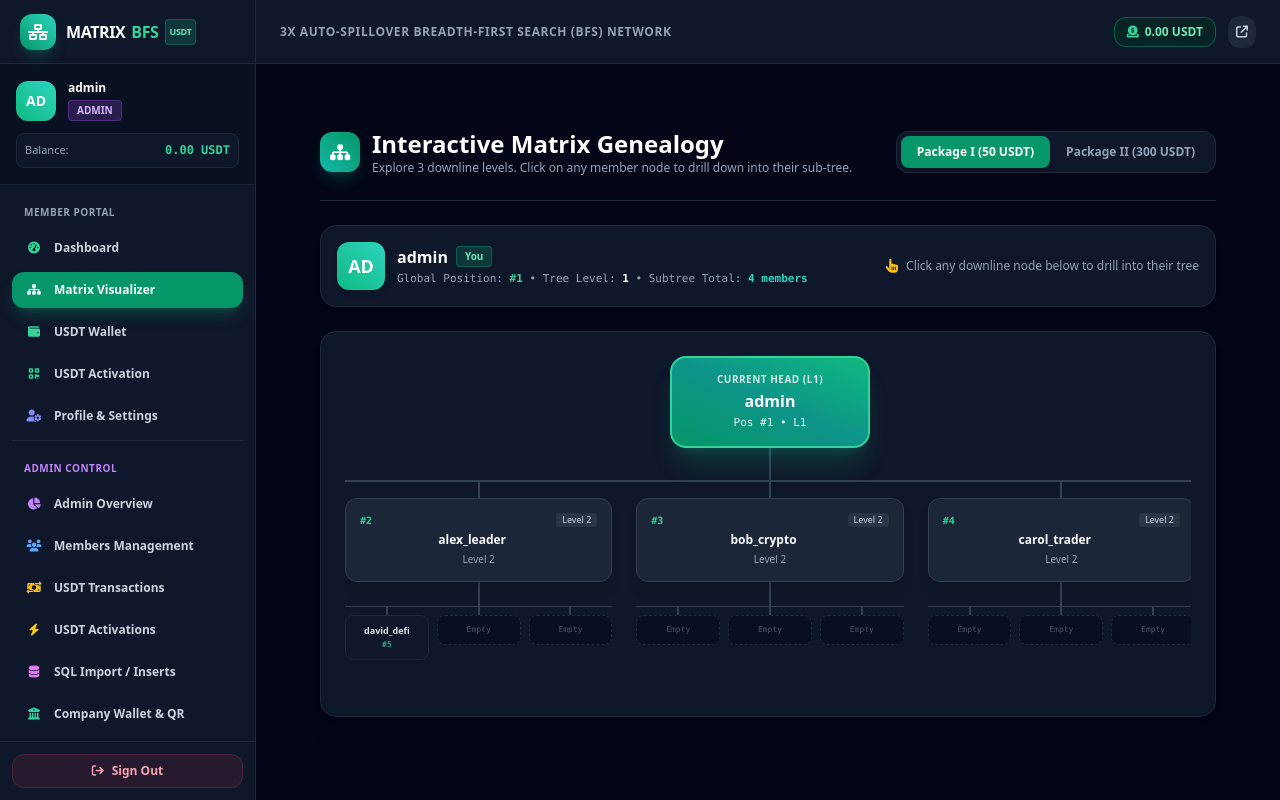
After one commit to priyeshdaspookulangara/signoria, a PHP site: page /member/genealogy.php in a window 1280 px wide. The commit adds this page. Run offline with PHP 8.4, Linux system fonts and the light colour scheme; a user stored in the database is signed in; data comes from the database, SQL or seed files in the repository; some libraries are stand-ins or nearby versions.

Commit message:
Add dedicated 3-level interactive genealogy page
Co-authored-by: priyeshdaspookulangara <216598157+priyeshdaspookulangara@users.noreply.github.com>

```diff
--- a/includes/bfs_engine.php
+++ b/includes/bfs_engine.php
@@ -307,7 +307,7 @@ class BfsMatrixEngine {
      * Retrieve visual tree structure for a user in a given package.
      * Returns the user's primary/active node and their direct downstream children (up to 3 levels deep).
      */
-    public static function getUserMatrixTree(PDO $pdo, int $userId, string $packageType): ?array {
+    public static function getUserMatrixTree(PDO $pdo, int $userId, string $packageType, int $maxDepth = 3): ?array {
         // Find user's earliest active node in this package
         $stmt = $pdo->prepare("
             SELECT m.*, u.username, u.email, u.usdt_wallet
@@ -327,10 +327,34 @@ class BfsMatrixEngine {
             return null;
         }
 
-        // Fetch direct 1st level children
-        $rootNode['children'] = self::getNodeChildren($pdo, (int)$rootNode['id'], 1, 2);
+        // Fetch direct children up to maxDepth levels deep
+        $rootNode['children'] = self::getNodeChildren($pdo, (int)$rootNode['id'], 1, $maxDepth);
 
         // Calculate total team size under this node
+        $rootNode['team_count'] = self::countDescendants($pdo, (int)$rootNode['id']);
+
+        return $rootNode;
+    }
+
+    /**
+     * Retrieve tree structure anchored at a specific matrix node ID (up to 3 levels deep).
+     */
+    public static function getNodeMatrixTree(PDO $pdo, int $nodeId, int $maxDepth = 3): ?array {
+        $stmt = $pdo->prepare("
+            SELECT m.*, u.username, u.email, u.usdt_wallet
+            FROM matrix_nodes m
+            JOIN users u ON m.user_id = u.id
+            WHERE m.id = :nid
+            LIMIT 1
+        ");
+        $stmt->execute([':nid' => $nodeId]);
+        $rootNode = $stmt->fetch();
+
+        if (!$rootNode) {
+            return null;
+        }
+
+        $rootNode['children'] = self::getNodeChildren($pdo, (int)$rootNode['id'], 1, $maxDepth);
         $rootNode['team_count'] = self::countDescendants($pdo, (int)$rootNode['id']);
 
         return $rootNode;
--- a/includes/header.php
+++ b/includes/header.php
@@ -119,7 +119,12 @@ $currentPath = $_SERVER['SCRIPT_NAME'] ?? '';
                     </div>
 
                     <a href="/member/dashboard.php" class="flex items-center px-3 py-2.5 text-xs font-semibold rounded-xl transition <?= str_contains($currentPath, 'member/dashboard.php') ? 'bg-emerald-600 text-white shadow-lg shadow-emerald-600/30' : 'text-slate-300 hover:text-white hover:bg-slate-800' ?>">
-                        <i class="fa-solid fa-sitemap w-5 text-center mr-2.5 <?= str_contains($currentPath, 'member/dashboard.php') ? 'text-white' : 'text-teal-400' ?>"></i>
+                        <i class="fa-solid fa-gauge-high w-5 text-center mr-2.5 <?= str_contains($currentPath, 'member/dashboard.php') ? 'text-white' : 'text-emerald-400' ?>"></i>
+                        Dashboard
+                    </a>
+
+                    <a href="/member/genealogy.php" class="flex items-center px-3 py-2.5 text-xs font-semibold rounded-xl transition <?= str_contains($currentPath, 'member/genealogy.php') ? 'bg-emerald-600 text-white shadow-lg shadow-emerald-600/30' : 'text-slate-300 hover:text-white hover:bg-slate-800' ?>">
+                        <i class="fa-solid fa-sitemap w-5 text-center mr-2.5 <?= str_contains($currentPath, 'member/genealogy.php') ? 'text-white' : 'text-teal-400' ?>"></i>
                         Matrix Visualizer
                     </a>
 
--- /dev/null
+++ b/member/genealogy.php
@@ -0,0 +1,293 @@
+<?php
+/**
+ * Member Genealogy / Matrix Tree Visualizer
+ * Shows 3 levels of the 3x BFS Matrix tree by default.
+ * Each node is interactive and clickable, drilling down into that user/node's sub-genealogy.
+ */
+declare(strict_types=1);
+
+require_once __DIR__ . '/../includes/auth.php';
+require_once __DIR__ . '/../includes/bfs_engine.php';
+require_once __DIR__ . '/../includes/functions.php';
+
+requireAuth();
+
+$currentUser = getCurrentUser();
+$currentUserId = (int)$currentUser['id'];
+$pdo = getDatabaseConnection();
+
+// Selected package (default package_1)
+$packageType = trim($_GET['package'] ?? 'package_1');
+if (!in_array($packageType, ['package_1', 'package_2'], true)) {
+    $packageType = 'package_1';
+}
+
+$pkgConfig = BfsMatrixEngine::getConfig($packageType);
+
+// Fetch logged in user's root node in this package
+$userRootStmt = $pdo->prepare("
+    SELECT id, position_index, level, status
+    FROM matrix_nodes
+    WHERE user_id = :uid AND package_type = :pkg
+    ORDER BY id ASC
+    LIMIT 1
+");
+$userRootStmt->execute([':uid' => $currentUserId, ':pkg' => $packageType]);
+$userRootNode = $userRootStmt->fetch();
+
+// Target node ID to display (if specified)
+$targetNodeId = isset($_GET['node_id']) ? (int)$_GET['node_id'] : 0;
+
+$tree = null;
+if ($targetNodeId > 0) {
+    // Load requested node's 3-level tree
+    $tree = BfsMatrixEngine::getNodeMatrixTree($pdo, $targetNodeId, 3);
+} elseif ($userRootNode) {
+    // Default to current user's root node tree
+    $tree = BfsMatrixEngine::getNodeMatrixTree($pdo, (int)$userRootNode['id'], 3);
+}
+
+// Build parent breadcrumb if viewing a descendant node
+$parentNodes = [];
+if ($tree && $tree['parent_node_id']) {
+    $currPid = $tree['parent_node_id'];
+    $loopGuard = 0;
+    while ($currPid !== null && $loopGuard < 10) {
+        $pStmt = $pdo->prepare("
+            SELECT m.id, m.parent_node_id, m.position_index, u.username
+            FROM matrix_nodes m
+            JOIN users u ON m.user_id = u.id
+            WHERE m.id = :id
+            LIMIT 1
+        ");
+        $pStmt->execute([':id' => $currPid]);
+        $pNode = $pStmt->fetch();
+        if (!$pNode) {
+            break;
+        }
+        $parentNodes[] = $pNode;
+        $currPid = $pNode['parent_node_id'];
+        $loopGuard++;
+    }
+    $parentNodes = array_reverse($parentNodes);
+}
+
+$pageTitle = 'Matrix Genealogy Tree';
+require_once __DIR__ . '/../includes/header.php';
+?>
+
+<div class="max-w-7xl mx-auto px-4 sm:px-6 lg:px-8 py-8 space-y-6">
+    <!-- Header with Package Switcher & Reset -->
+    <div class="flex flex-col md:flex-row md:items-center md:justify-between pb-6 border-b border-slate-800 gap-4">
+        <div>
+            <div class="flex items-center gap-3">
+                <div class="w-10 h-10 rounded-xl bg-gradient-to-tr from-teal-500 to-emerald-600 flex items-center justify-center text-white shadow-lg shadow-teal-500/20">
+                    <i class="fa-solid fa-sitemap text-lg"></i>
+                </div>
+                <div>
+                    <h1 class="text-2xl font-black text-white flex items-center gap-2">
+                        Interactive Matrix Genealogy
+                    </h1>
+                    <p class="text-xs text-slate-400">
+                        Explore 3 downline levels. Click on any member node to drill down into their sub-tree.
+                    </p>
+                </div>
+            </div>
+        </div>
+
+        <div class="flex flex-wrap items-center gap-3">
+            <!-- Package Switcher Tabs -->
+            <div class="inline-flex p-1 bg-slate-900 border border-slate-800 rounded-xl">
+                <a href="/member/genealogy.php?package=package_1"
+                   class="px-4 py-2 text-xs font-bold rounded-lg transition <?= $packageType === 'package_1' ? 'bg-emerald-600 text-white shadow-md' : 'text-slate-400 hover:text-white' ?>">
+                   Package I (50 USDT)
+                </a>
+                <a href="/member/genealogy.php?package=package_2"
+                   class="px-4 py-2 text-xs font-bold rounded-lg transition <?= $packageType === 'package_2' ? 'bg-teal-600 text-white shadow-md' : 'text-slate-400 hover:text-white' ?>">
+                   Package II (300 USDT)
+                </a>
+            </div>
+
+            <!-- Reset to My Tree Button -->
+            <?php if ($userRootNode && ($targetNodeId > 0 && $targetNodeId !== (int)$userRootNode['id'])): ?>
+                <a href="/member/genealogy.php?package=<?= e($packageType) ?>"
+                   class="px-3.5 py-2 bg-slate-800 hover:bg-slate-700 text-slate-200 border border-slate-700 text-xs font-bold rounded-xl transition flex items-center gap-1.5 shadow">
+                    <i class="fa-solid fa-rotate-left text-amber-400"></i>
+                    <span>Back to My Root</span>
+                </a>
+            <?php endif; ?>
+        </div>
+    </div>
+
+    <!-- Breadcrumb Path Bar -->
+    <?php if (!empty($parentNodes)): ?>
+        <div class="bg-slate-900/80 border border-slate-800 rounded-xl px-4 py-2.5 flex items-center gap-2 text-xs overflow-x-auto custom-scroll">
+            <span class="text-slate-500 font-semibold uppercase text-[10px] tracking-wider">Upline Trail:</span>
+            <?php if ($userRootNode): ?>
+                <a href="/member/genealogy.php?package=<?= e($packageType) ?>&node_id=<?= (int)$userRootNode['id'] ?>"
+                   class="text-emerald-400 hover:underline font-bold">
+                    My Root (#<?= (int)$userRootNode['position_index'] ?>)
+                </a>
+                <span class="text-slate-600">/</span>
+            <?php endif; ?>
+            <?php foreach ($parentNodes as $p): ?>
+                <?php if ($userRootNode && (int)$p['id'] === (int)$userRootNode['id']) continue; ?>
+                <a href="/member/genealogy.php?package=<?= e($packageType) ?>&node_id=<?= (int)$p['id'] ?>"
+                   class="text-slate-300 hover:text-white font-medium">
+                    <?= e($p['username']) ?> (#<?= (int)$p['position_index'] ?>)
+                </a>
+                <span class="text-slate-600">/</span>
+            <?php endforeach; ?>
+            <span class="text-white font-bold bg-slate-800 px-2 py-0.5 rounded text-[11px]">
+                <?= e($tree['username'] ?? '') ?> (Current View)
+            </span>
+        </div>
+    <?php endif; ?>
+
+    <?php if (!$tree): ?>
+        <!-- No Active Node in this Package -->
+        <div class="bg-slate-900 border border-slate-800 rounded-2xl p-12 text-center shadow-xl">
+            <div class="w-16 h-16 mx-auto mb-4 rounded-2xl bg-slate-800 text-slate-500 flex items-center justify-center text-3xl">
+                <i class="fa-solid fa-network-wired opacity-40"></i>
+            </div>
+            <h3 class="text-lg font-bold text-white mb-2">No Active Matrix Node Found</h3>
+            <p class="text-xs text-slate-400 max-w-md mx-auto mb-6">
+                You do not have an active node in <?= e($pkgConfig['name']) ?> yet. Activate your position to unlock your 3x BFS tree genealogy.
+            </p>
+            <a href="/member/usdt_activate.php" class="px-5 py-2.5 bg-emerald-600 hover:bg-emerald-500 text-white rounded-xl text-xs font-bold transition shadow-lg shadow-emerald-600/30">
+                Activate Package
+            </a>
+        </div>
+    <?php else: ?>
+        <!-- Current Root Node Info Card -->
+        <div class="bg-slate-900 border border-slate-800 rounded-2xl p-4 shadow-lg flex flex-wrap items-center justify-between gap-4">
+            <div class="flex items-center gap-3">
+                <div class="w-12 h-12 rounded-xl bg-gradient-to-tr from-emerald-500 to-teal-400 flex items-center justify-center text-white font-black text-lg shadow-md">
+                    <?= strtoupper(substr($tree['username'], 0, 2)) ?>
+                </div>
+                <div>
+                    <div class="flex items-center gap-2">
+                        <span class="font-black text-white text-base"><?= e($tree['username']) ?></span>
+                        <?php if ((int)$tree['user_id'] === $currentUserId): ?>
+                            <span class="px-2 py-0.5 rounded text-[10px] font-bold bg-emerald-500/20 text-emerald-300 border border-emerald-500/30">You</span>
+                        <?php endif; ?>
+                        <?php if ($tree['is_rebirth']): ?>
+                            <span class="px-2 py-0.5 rounded text-[10px] font-bold bg-purple-500/20 text-purple-300 border border-purple-500/30">Rebirth Booster</span>
+                        <?php endif; ?>
+                    </div>
+                    <div class="text-[11px] text-slate-400 mt-0.5 font-mono">
+                        Global Position: <strong class="text-emerald-400">#<?= (int)$tree['position_index'] ?></strong> &bull;
+                        Tree Level: <strong class="text-white"><?= (int)$tree['level'] ?></strong> &bull;
+                        Subtree Total: <strong class="text-teal-400"><?= (int)$tree['team_count'] ?> members</strong>
+                    </div>
+                </div>
+            </div>
+
+            <div class="text-xs text-slate-400 flex items-center gap-2">
+                <i class="fa-solid fa-hand-pointer text-amber-400 text-sm"></i>
+                <span>Click any downline node below to drill into their tree</span>
+            </div>
+        </div>
+
+        <!-- 3-Level Visual Matrix Tree Board -->
+        <div class="bg-slate-900 border border-slate-800 rounded-2xl p-6 shadow-xl">
+            <div class="overflow-x-auto pb-8 custom-scroll">
+                <div class="min-w-[850px] flex flex-col items-center select-none">
+
+                    <!-- ================= Level 1: Root Node ================= -->
+                    <div class="flex flex-col items-center">
+                        <div class="group relative px-6 py-3.5 rounded-2xl bg-gradient-to-tr from-emerald-600 via-teal-600 to-emerald-500 text-white shadow-xl shadow-emerald-500/20 text-center border-2 border-emerald-400 cursor-pointer min-w-[200px]">
+                            <div class="text-[10px] uppercase tracking-wider font-extrabold opacity-80 mb-0.5">
+                                Current Head (L1)
+                            </div>
+                            <div class="font-black text-base truncate"><?= e($tree['username']) ?></div>
+                            <div class="text-[11px] font-mono opacity-90 mt-0.5">
+                                Pos #<?= (int)$tree['position_index'] ?> &bull; L<?= (int)$tree['level'] ?>
+                            </div>
+                        </div>
+                        <!-- Connector Stem -->
+                        <div class="w-0.5 h-8 bg-slate-700"></div>
+                    </div>
+
+                    <!-- ================= Level 2: 3 Direct Downlines ================= -->
+                    <div class="w-full flex justify-center">
+                        <div class="grid grid-cols-3 gap-6 w-full max-w-5xl pt-2 border-t-2 border-slate-700">
+                            <?php
+                            $childrenL2 = $tree['children'] ?? [];
+                            for ($i = 0; $i < 3; $i++):
+                                $child = $childrenL2[$i] ?? null;
+                            ?>
+                                <div class="flex flex-col items-center">
+                                    <div class="w-0.5 h-4 bg-slate-700 -mt-2"></div>
+
+                                    <?php if ($child): ?>
+                                        <!-- Clickable Level 2 Node -->
+                                        <a href="/member/genealogy.php?package=<?= e($packageType) ?>&node_id=<?= (int)$child['id'] ?>"
+                                           title="Click to view <?= e($child['username']) ?>'s genealogy"
+                                           class="w-full p-3.5 rounded-xl bg-slate-800/90 hover:bg-slate-750 border <?= $child['is_rebirth'] ? 'border-purple-500/60 bg-purple-950/20' : 'border-slate-700 hover:border-emerald-500' ?> text-center shadow-lg transition transform hover:-translate-y-1 block group">
+                                            <div class="flex items-center justify-between text-[10px] mb-1">
+                                                <span class="text-emerald-400 font-mono font-bold">#<?= (int)$child['position_index'] ?></span>
+                                                <span class="text-[9px] px-1.5 py-0.2 rounded bg-slate-700/60 text-slate-300">Level 2</span>
+                                            </div>
+                                            <div class="font-extrabold text-white text-xs group-hover:text-emerald-300 transition truncate flex items-center justify-center gap-1">
+                                                <span><?= e($child['username']) ?></span>
+                                                <i class="fa-solid fa-arrow-up-right-from-square text-[9px] opacity-0 group-hover:opacity-100 transition text-emerald-400"></i>
+                                            </div>
+                                            <div class="text-[10px] text-slate-400 mt-1">
+                                                Level <?= (int)$child['level'] ?> <?= $child['is_rebirth'] ? '<span class="text-purple-400 font-bold">(Rebirth)</span>' : '' ?>
+                                            </div>
+                                        </a>
+
+                                        <!-- Connector Stem from Level 2 to Level 3 -->
+                                        <div class="w-0.5 h-6 bg-slate-700"></div>
+
+                                        <!-- ================= Level 3: 3 Grandchildren for each Child ================= -->
+                                        <div class="grid grid-cols-3 gap-2 w-full pt-1.5 border-t border-slate-700">
+                                            <?php
+                                            $childrenL3 = $child['children'] ?? [];
+                                            for ($j = 0; $j < 3; $j++):
+                                                $grandChild = $childrenL3[$j] ?? null;
+                                            ?>
+                                                <div class="flex flex-col items-center">
+                                                    <div class="w-0.5 h-2 bg-slate-700 -mt-1.5"></div>
+                                                    <?php if ($grandChild): ?>
+                                                        <!-- Clickable Level 3 Node -->
+                                                        <a href="/member/genealogy.php?package=<?= e($packageType) ?>&node_id=<?= (int)$grandChild['id'] ?>"
+                                                           title="Click to view <?= e($grandChild['username']) ?>'s genealogy"
+                                                           class="w-full p-2 rounded-lg bg-slate-900 hover:bg-slate-800 border <?= $grandChild['is_rebirth'] ? 'border-purple-500/50' : 'border-slate-800 hover:border-teal-500' ?> text-center shadow transition transform hover:-translate-y-0.5 block group">
+                                                            <div class="text-[9px] text-slate-200 group-hover:text-teal-300 font-bold truncate">
+                                                                <?= e($grandChild['username']) ?>
+                                                            </div>
+                                                            <div class="text-[8px] text-emerald-400 font-mono mt-0.5">
+                                                                #<?= (int)$grandChild['position_index'] ?>
+                                                            </div>
+                                                        </a>
+                                                    <?php else: ?>
+                                                        <div class="w-full p-2 rounded-lg bg-slate-950/40 border border-dashed border-slate-800 text-center text-slate-600">
+                                                            <div class="text-[8px] font-mono">Empty</div>
+                                                        </div>
+                                                    <?php endif; ?>
+                                                </div>
+                                            <?php endfor; ?>
+                                        </div>
+
+                                    <?php else: ?>
+                                        <!-- Empty Level 2 Slot -->
+                                        <div class="w-full p-4 rounded-xl bg-slate-900/60 border border-dashed border-slate-800 text-center text-slate-500">
+                                            <i class="fa-solid fa-user-clock text-lg mb-1 opacity-30"></i>
+                                            <div class="text-[11px] font-medium">Available Slot</div>
+                                            <div class="text-[9px] text-slate-600">Waiting for BFS Auto-Spillover</div>
+                                        </div>
+                                    <?php endif; ?>
+                                </div>
+                            <?php endfor; ?>
+                        </div>
+                    </div>
+
+                </div>
+            </div>
+        </div>
+    <?php endif; ?>
+</div>
+
+<?php require_once __DIR__ . '/../includes/footer.php'; ?>
```
Also changed, not shown: member/dashboard.php (+8 -2 lines).
